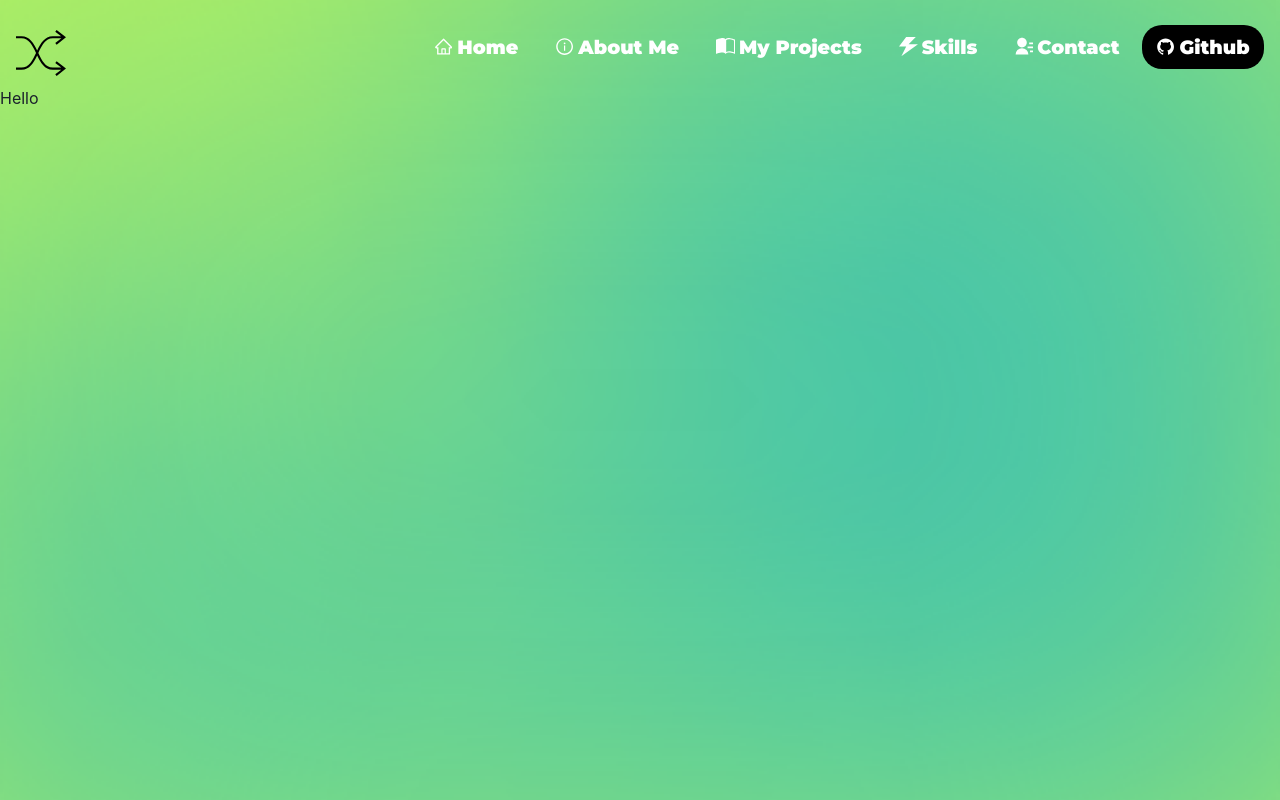
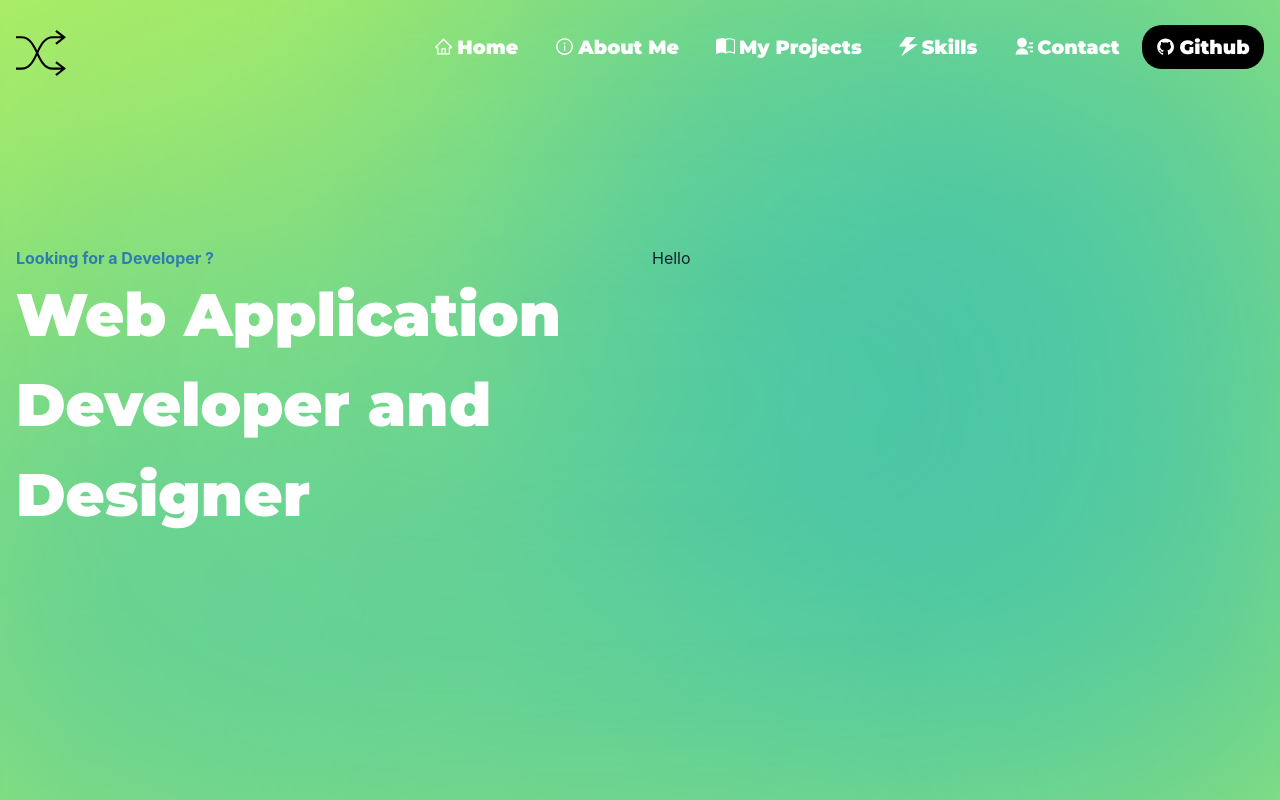
Before and after one commit to MasterBrian99/MasterBrian99.github.io, a Next.js app: page / in a window 1280 px wide. Built offline with nearby package versions, Linux system fonts and the light colour scheme.

Commit message:
add hero half

```diff
--- /dev/null
+++ b/components/Hero/Hero.tsx
@@ -0,0 +1,32 @@
+import React from "react";
+import { Container, Box, Text, Code, Grid, GridItem } from "@chakra-ui/react";
+const Hero = () => {
+  return (
+    <Container
+      maxW="container.xl"
+      width="100%"
+      display="flex"
+      justifyContent="space-between"
+      alignContent="flex-end"
+      pt="40"
+    >
+      <Grid templateColumns="repeat(2, 1fr)" gap={6}>
+        <Box w="100%" h="10">
+          <Text color="#2E7DAF" fontWeight="bold">
+            Looking for a Developer ?
+          </Text>
+          <Text fontSize="6xl" color="#ffffff" fontFamily="Montserrat">
+            Web Application Developer and Designer
+          </Text>
+        </Box>
+        <Box w="100%" h="10">
+          <Text>Hello</Text>
+        </Box>
+      </Grid>
+    </Container>
+  );
+};
+
+export default Hero;
+
+// fontFamily = "Montserrat";
--- a/screens/HomeScreen.tsx
+++ b/screens/HomeScreen.tsx
@@ -1,12 +1,12 @@
 import React from "react";
+import Hero from "../components/Hero/Hero";
 import NavigationLg from "../components/Navigation/NavigationLg";
-import Image from "next/image";
-import BlobOne from "../public/blob/circleOne.svg";
+
 const HomeScreen = () => {
   return (
     <div className={"home"}>
       <NavigationLg />
-      <h1>Hello</h1>
+      <Hero />
     </div>
   );
 };
```
